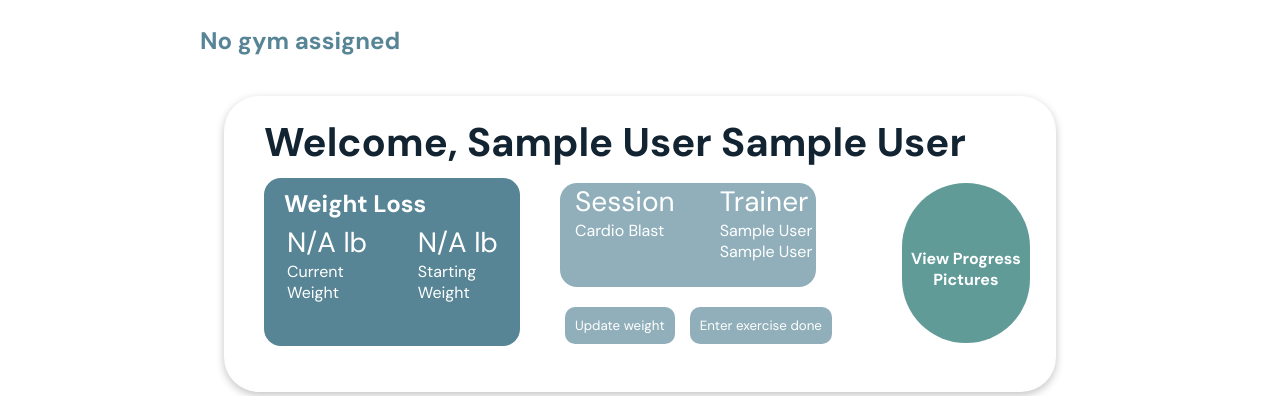
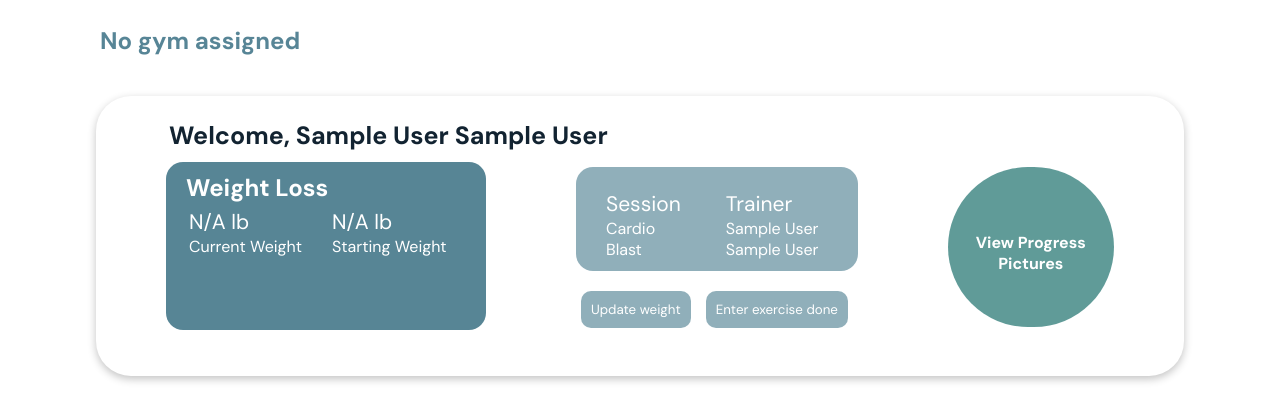
Before and after one commit to Maxw311nyimbili/fitflex, a PHP site: page /templates/dashboard.php in a window 1280 px wide. Shown: the part 55-451 px from the top of the page. Run offline with PHP 8.4, Linux system fonts and the light colour scheme; the visitor is signed in with stand-in values (Sample User, id 1); data that the repository does not hold is empty; some libraries are stand-ins or nearby versions.

Commit message:
minor-adjustment

```diff
--- a/static/css/dash.css
+++ b/static/css/dash.css
@@ -306,11 +306,11 @@ textarea:focus{
         font-weight: bold;
         color: #366d81d5;
         margin-top: 25px;
-        margin-left: 200px;
+        margin-left: 100px;
     }
     .first-section{
-        width: 65vw;
-        height: 37vh;
+        width: 85vw;
+        height: 35vh;
         margin: auto;
         margin-top: 40px;
         border-radius: 35px;
@@ -319,12 +319,12 @@ textarea:focus{
 
     .greetings{
         display: flex;
-        margin-left: 40px;
-        padding-top: 20px;
+        margin-left: 73px;
+        padding-top: 23px;
         color: #122331;
     }
     .greetings h1{
-        font-size: 40px;
+        font-size: 25px;
         margin-right: 20px;
     }
     .greetings h2{
@@ -332,9 +332,9 @@ textarea:focus{
     }
     .weight-loss{
       background: #366d81d5;
-      width: 20vw;
+      width: 25vw;
       height: 21vh;
-      margin-left: 40px;
+      margin-left: 70px;
       margin-top: 10px;
       border-radius: 17px;
       color: white;
@@ -354,11 +354,13 @@ textarea:focus{
 
     .second{
         background: #366d818c;
-        width: 20vw;
+        width: 22vw;
         height: 13vh;
-        margin-left: 40px;
+        margin-left: 90px;
         margin-top: 15px;
         border-radius: 17px;
+        padding-top:23px;
+        padding-left:15px;
         color: white;
     }
 
@@ -367,10 +369,10 @@ textarea:focus{
     }
     .circle-container{
         background: #36817dc9;
-        width: 10vw;
+        width: 13vw;
         height: 20vh;
         text-align: center;
-        margin-left: 70px;
+        margin-left: 90px;
         margin-top: 15px;
         border-radius: 407em;
         color: white;
@@ -390,7 +392,7 @@ textarea:focus{
         margin-bottom: 10px;
     }
     .actual-weight{
-        font-size: 28px;
+        font-size: 21px;
     }
     .inner-body-container{
         display: flex;
@@ -401,7 +403,7 @@ textarea:focus{
         border-radius: 10px;
         background: #366d818c;
         color: white;
-        margin-left: 45px;
+        margin-left: 95px;
         cursor: pointer;
         transition: all 0.3s ease-in-out;
     }
```
